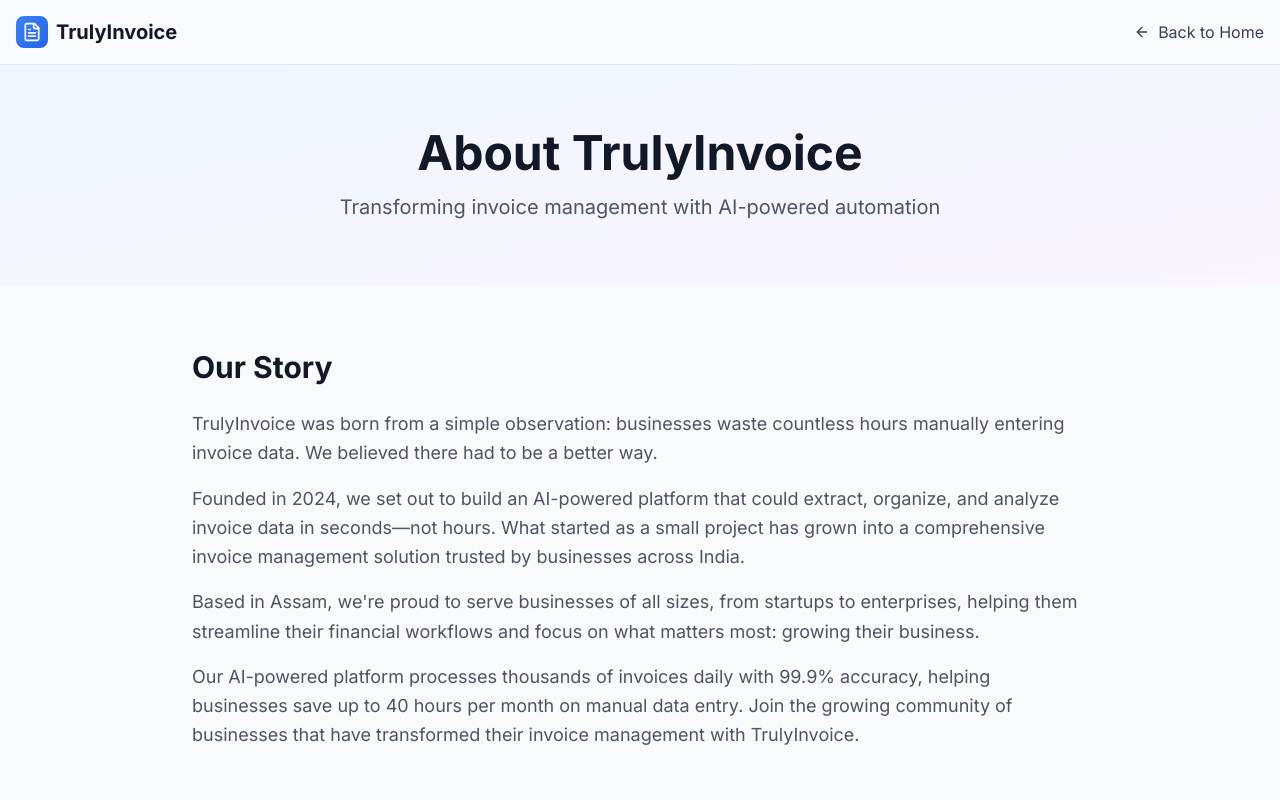
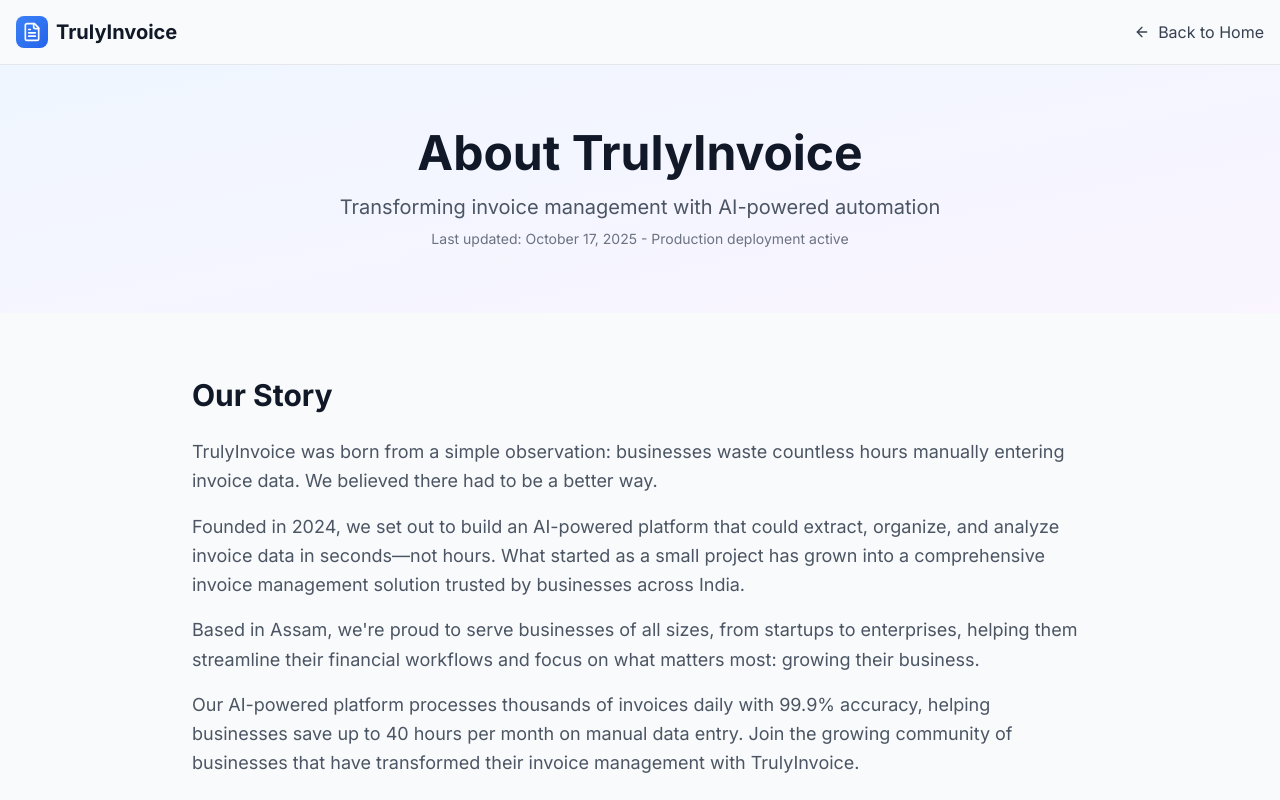
Before and after one commit to gamearcade199-prog/trulyinvoice.xyz, a Next.js app in the folder frontend/: page /about in a window 1280 px wide. Shown: the top 800 px of the page. Built offline with nearby package versions, Linux system fonts and the light colour scheme.

Commit message:
Force deploy: Update about page timestamp - Trigger Vercel rebuild

```diff
--- a/frontend/src/app/about/page.tsx
+++ b/frontend/src/app/about/page.tsx
@@ -36,6 +36,9 @@ export default function AboutPage() {
             </h1>
             <p className="text-xl text-gray-600 dark:text-gray-400">
               Transforming invoice management with AI-powered automation
+            </p>
+            <p className="text-sm text-gray-500 dark:text-gray-500 mt-2">
+              Last updated: October 17, 2025 - Production deployment active
             </p>
           </div>
         </div>
```
